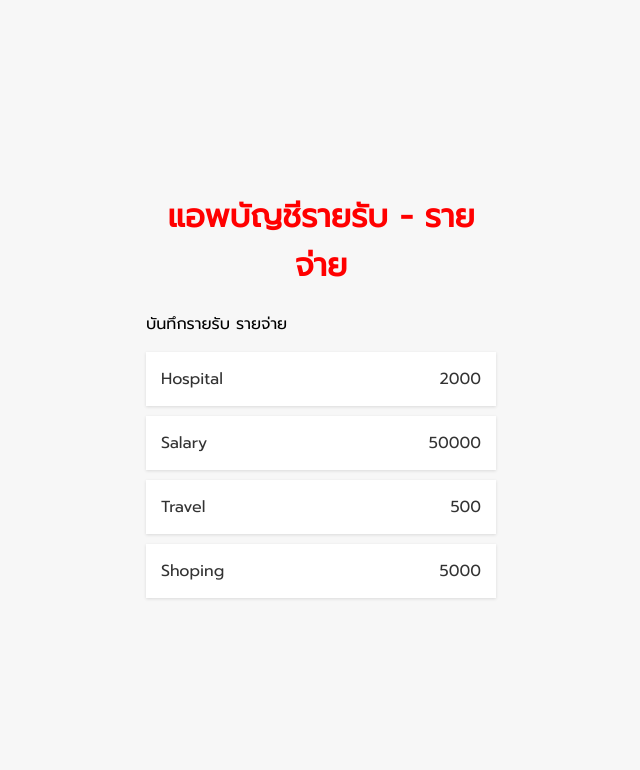
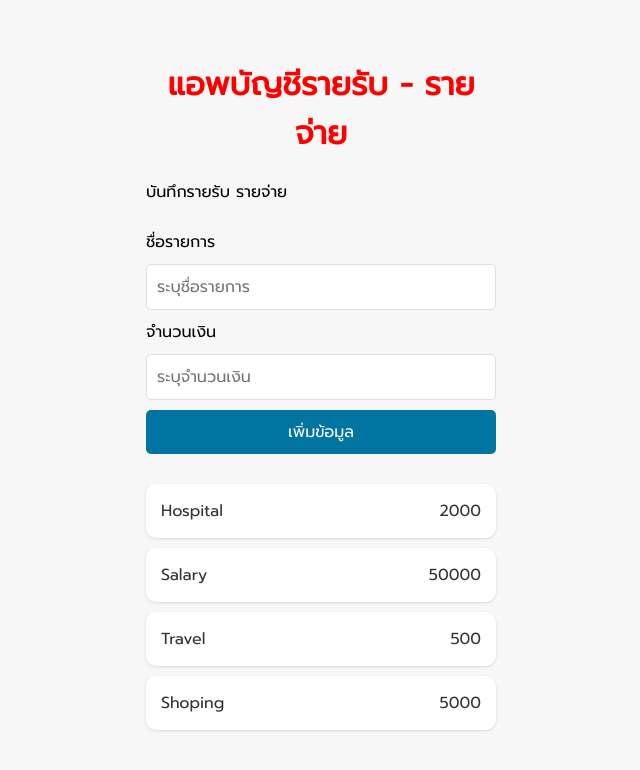
Before and after one commit to zachtix/learn_react_report, a React (Create React App) app: page / in a window 1280 px wide. Shown: the top 770 px of the page, without its empty margins (319-959 px from the left). Built offline with nearby package versions, Linux system fonts and the light colour scheme.

Commit message:
handle event

```diff
--- a/package.json
+++ b/package.json
@@ -6,9 +6,11 @@
     "@testing-library/jest-dom": "^5.16.5",
     "@testing-library/react": "^13.4.0",
     "@testing-library/user-event": "^13.5.0",
+    "prop-types": "^15.8.1",
     "react": "^18.2.0",
     "react-dom": "^18.2.0",
     "react-scripts": "5.0.1",
+    "uuid": "^9.0.0",
     "web-vitals": "^2.1.4"
   },
   "scripts": {
--- a/src/App.js
+++ b/src/App.js
@@ -1,5 +1,6 @@
 import Transaction from "./components/Transaction";
 import './App.css'
+import FormComponent from "./components/FormComponent";
 
 const design = {color:'red',textAlign:'center'}
 
@@ -10,6 +11,7 @@ function App() {
     <div className="container">
       <Title/>
       <Desc/>
+      <FormComponent/>
       <Transaction/>
     </div>
   );
--- /dev/null
+++ b/src/components/FormComponent.css
@@ -0,0 +1,28 @@
+label {
+  display: inline-block;
+  margin: 10px 0;
+}
+
+input {
+  border: 1px solid #dedede;
+  border-radius: 5px;
+  display: block;
+  font-size: 16px;
+  padding: 10px;
+  width: 100%;
+}
+input:focus {
+  outline: none;
+}
+.btn {
+  background-color: rgb(2, 116, 161);
+  color: white;
+  cursor: pointer;
+  display: block;
+  margin: 10px 0 30px;
+  padding: 10px;
+  font-size: 16px;
+  width: 100%;
+  border-radius: 5px;
+  border: 0px;
+}
--- /dev/null
+++ b/src/components/FormComponent.js
@@ -0,0 +1,33 @@
+import './FormComponent.css'
+
+const FormComponent = ()=>{
+  const inputTitle = (event)=>{
+    // console.log(event.target.value);
+  }
+  const inputCost = (event)=>{
+    // console.log(event.target.value);
+  }
+  const saveItem = (event)=>{
+    event.preventDefault(); // Anti Refresh Page onSubmit
+    console.log('บันทึกข้อมูลเรียบร้อย');
+  }
+  return(
+    <div>
+      <form onSubmit={saveItem}>
+        <div className="form-control">
+          <label>ชื่อรายการ</label>
+          <input type='text' placeholder="ระบุชื่อรายการ" onChange={inputTitle}/>
+        </div>
+        <div className="form-control">
+          <label>จำนวนเงิน</label>
+          <input type='number' placeholder="ระบุจำนวนเงิน" onChange={inputCost}/>
+        </div>
+        <div>
+          <button type="submit" className='btn'>เพิ่มข้อมูล</button>
+        </div>
+      </form>
+    </div>
+  )
+}
+
+export default FormComponent
--- a/src/components/Item.js
+++ b/src/components/Item.js
@@ -1,3 +1,4 @@
+import PropTypes from 'prop-types'
 
 const Item = (props)=>{
   const {title,cost} = props
@@ -6,4 +7,9 @@ const Item = (props)=>{
   )
 }
 
+Item.propTypes={
+  title:PropTypes.string.isRequired,
+  cost:PropTypes.number.isRequired
+}
+
 export default Item
--- a/src/components/Transaction.css
+++ b/src/components/Transaction.css
@@ -19,6 +19,7 @@
   justify-content: space-between;
   margin-top: 10px;
   position: relative;
+  border-radius: 10px;
 }
 
 .item-list li:hover{
--- a/src/components/Transaction.js
+++ b/src/components/Transaction.js
@@ -1,12 +1,13 @@
 import Item from "./Item"
 import './Transaction.css'
+import {v4 as uuidv4} from 'uuid'
 
 const Transaction =  ()=>{
   const data = [
-    {id:1,title:'Hospital',cost:'2000'},
-    {id:2,title:'Salary',cost:'50000'},
-    {id:3,title:'Travel',cost:'500'},
-    {id:4,title:'Shoping',cost:'5000'},
+    {title:'Hospital',cost:2000},
+    {title:'Salary',cost:50000},
+    {title:'Travel',cost:500},
+    {title:'Shoping',cost:5000},
   ]
   return (
     <ul className="item-list">
@@ -20,7 +21,7 @@ const Transaction =  ()=>{
       {/* <Item title={data[0].title} cost={data[0].cost}/> */}
       {data.map((e)=>{
         // return <Item title={e.title} cost={e.cost}/>
-        return <Item {...e} key={e.id}/>
+        return <Item {...e} key={uuidv4()}/>
       })}
     </ul>
   )
```
Also changed, not shown: qusstion.txt (added), 1 other file (tests, documents, lock files or other folders).
